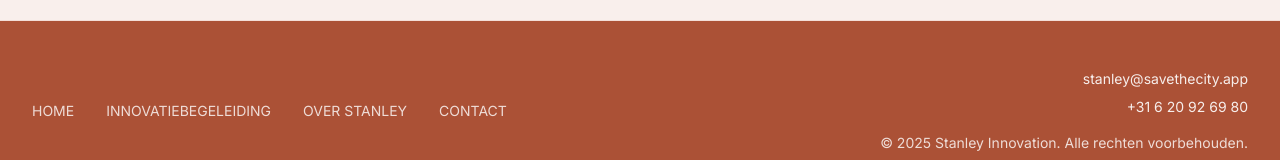
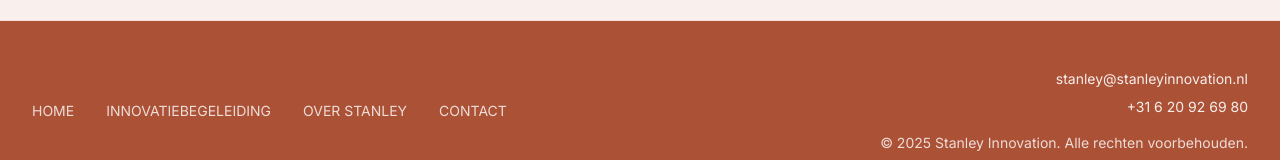
Before and after one commit to stanleykelder/SFD-website, a Next.js app: page /contact in a window 1280 px wide. Shown: the part 996-1156 px from the top of the page. Built offline with nearby package versions, Linux system fonts and the light colour scheme; no server answers.

Commit message:
changed about me image

```diff
--- a/src/actions/contact.form.action.ts
+++ b/src/actions/contact.form.action.ts
@@ -35,7 +35,7 @@ export async function submitContactForm(prevState: ActionState, formData: FormDa
     // Create email content
     const emailData = {
       sender: { name: 'Stanley Innovation', email: 'info@savethecity.app' },
-      to: [{ email: 'stanley@savethecity.app', name: 'Stanley' }],
+      to: [{ email: 'stanley@stanleyinnovation.nl', name: 'Stanley' }],
       subject: `Nieuw contactformulier van ${name}`,
       htmlContent: `
         <h2>Nieuw contactformulier</h2>
--- a/src/components/layout/site.footer.tsx
+++ b/src/components/layout/site.footer.tsx
@@ -36,7 +36,7 @@ export function SiteFooter() {
           </div>
           <div className="flex flex-col items-center gap-2 md:items-end">
             <div className="text-sm text-primary-foreground/90 hover:text-primary-foreground">
-              <a href="mailto:stanley@savethecity.app" className="hover:underline">stanley@savethecity.app</a>
+              <a href="mailto:stanley@stanleyinnovation.nl" className="hover:underline">stanley@stanleyinnovation.nl</a>
             </div>
             <div className="text-sm text-primary-foreground/90 hover:text-primary-foreground">
               <a href="tel:+31620926980" className="hover:underline">+31 6 20 92 69 80</a>
```
